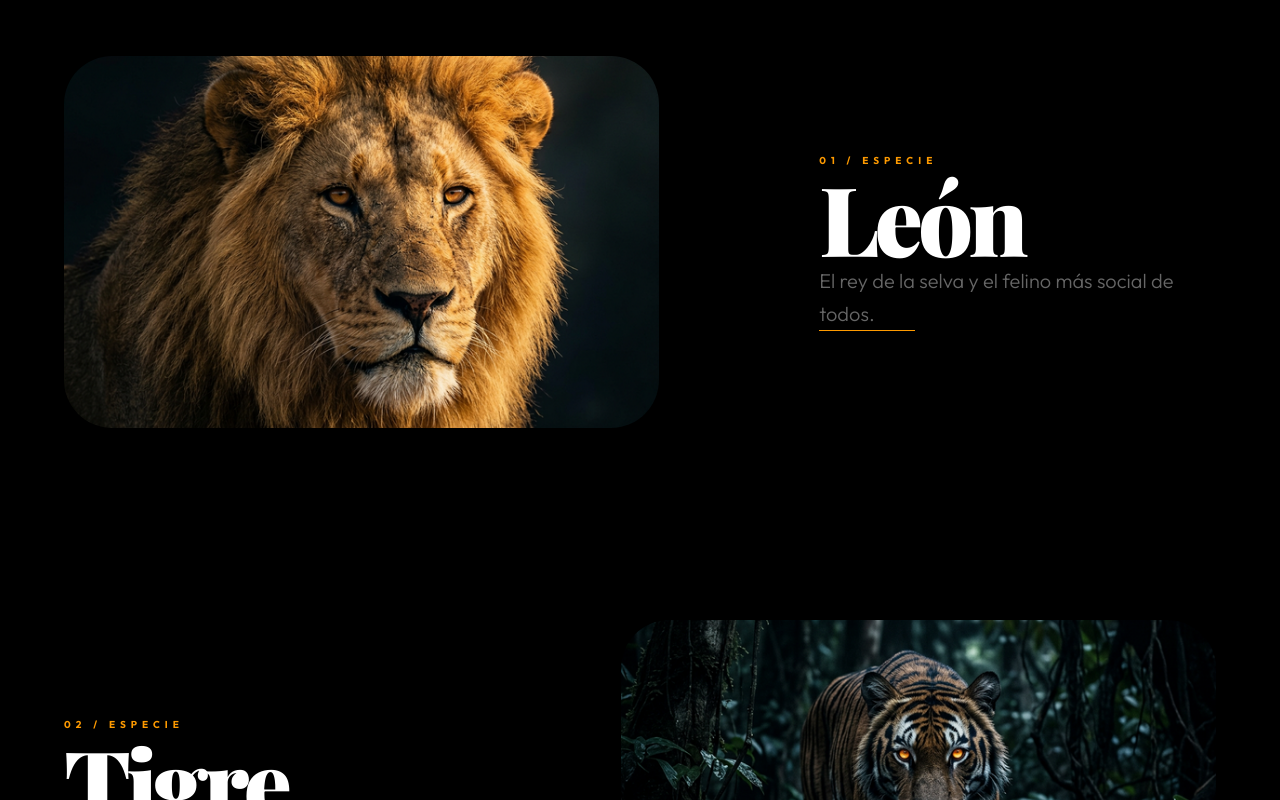
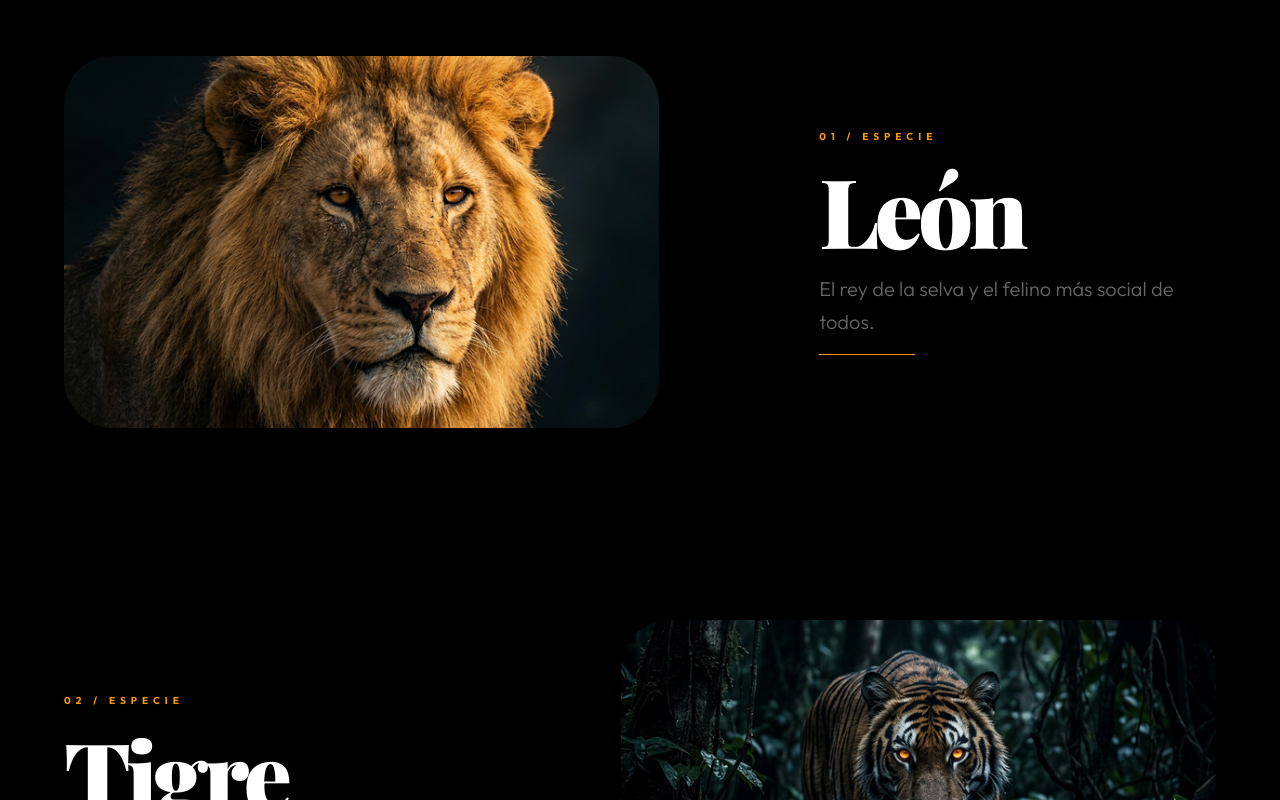
Before and after one commit to jeremyda173/gfelinos, a Next.js app: page / in a window 1280 px wide. Shown: the part 1000-1800 px from the top of the page. Built offline with nearby package versions, Linux system fonts and the light colour scheme; a web font is replaced by a local one.

Commit message:
feat: Add BigCats section component with animated display of various big cat species.

```diff
--- a/src/components/sections/BigCats.tsx
+++ b/src/components/sections/BigCats.tsx
@@ -62,13 +62,15 @@ export default function BigCats() {
               </div>
 
               {/* Text Content */}
-              <div className="w-full md:w-2/5 text-center md:text-left flex flex-col items-center md:items-start">
-                 <span className="text-amber-500 font-bold uppercase tracking-[0.5em] mb-4 text-[10px]">
-                    0{i + 1} / Especie
-                 </span>
-                 <h3 className="text-5xl md:text-8xl font-display font-black mb-12 tracking-tighter">{cat.name}</h3>
+              <div className="w-full md:w-2/5 text-center md:text-left flex flex-col items-center md:items-start gap-4 sm:gap-4">
+                 <div className="flex flex-col items-center md:items-start gap-4">
+                   <span className="text-amber-500 font-bold uppercase tracking-[0.5em] text-[10px]">
+                      0{i + 1} / Especie
+                   </span>
+                   <h3 className="text-5xl md:text-8xl font-display font-black tracking-tighter leading-none">{cat.name}</h3>
+                 </div>
 
-                 <p className="text-white/40 text-lg md:text-xl font-light leading-relaxed mb-12 max-w-md">
+                 <p className="text-white/40 text-lg md:text-xl font-light leading-relaxed max-w-md">
                     {cat.description}
                  </p>
                  <motion.div
```
